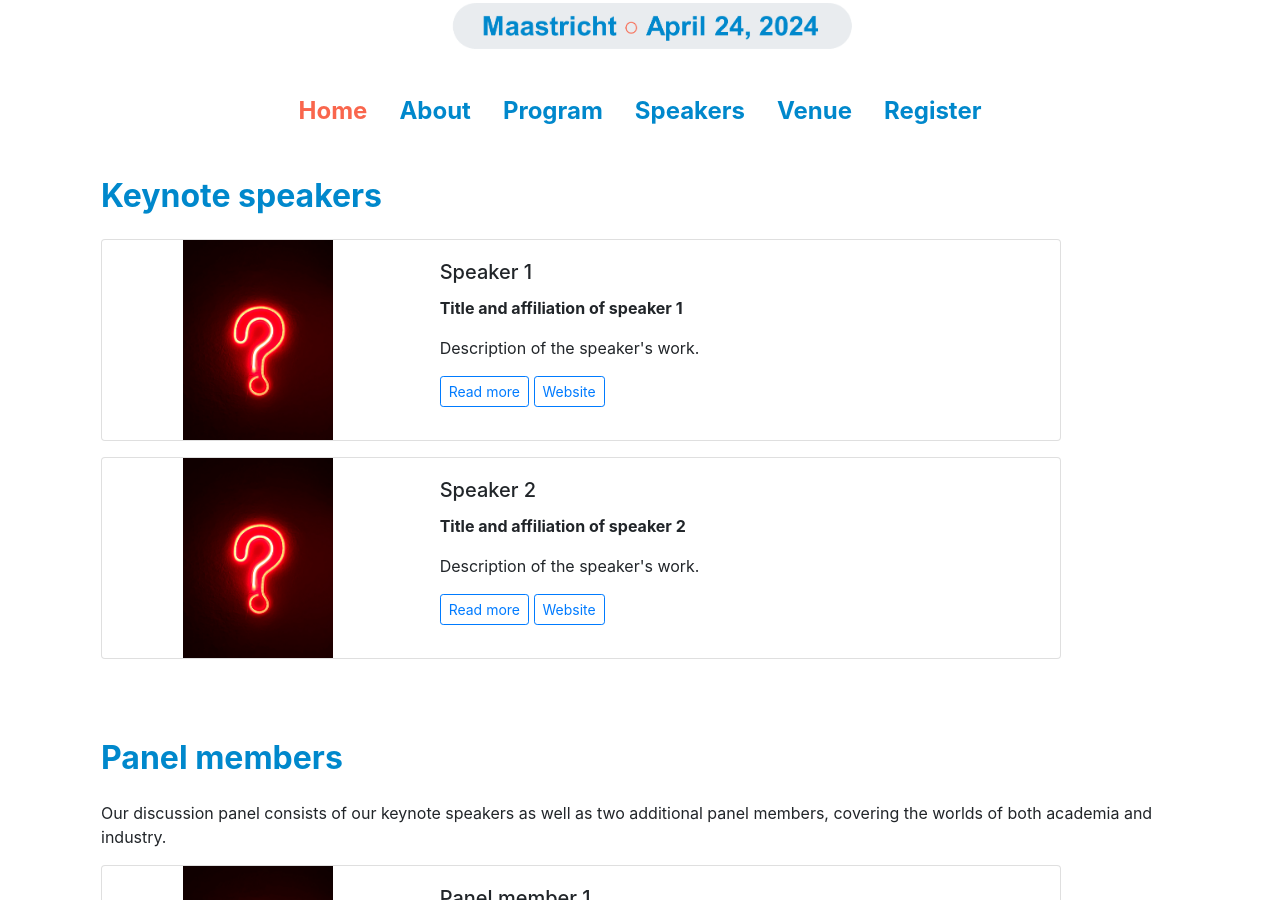
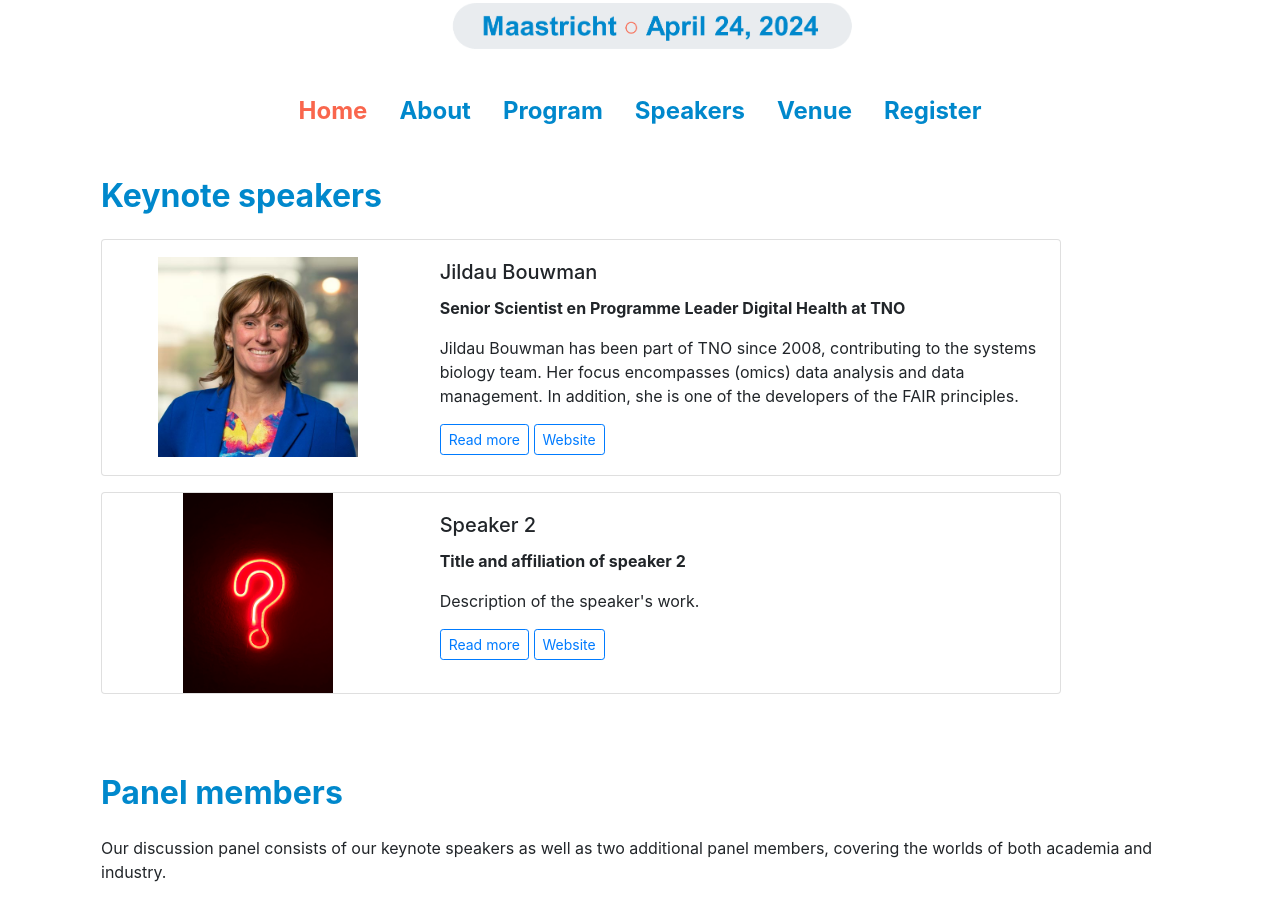
Before and after one commit to bytemal/bytemal-2024, a Jekyll site: the page built from _pages/speakers.md, in a window 1280 px wide and 900 px high, scrolled down 404 px. Built offline with Jekyll 4.4.1, drawn with Linux system fonts in a browser that asks for light colours; nearby versions of some CDN libraries.

Commit message:
add speaker

```diff
--- a/_pages/speakers.md
+++ b/_pages/speakers.md
@@ -13,11 +13,12 @@ layout:    default
     </div>
     <div class="col-md-8">
       <div class="card-body">
-        <h5 class="card-title">Speaker 1</h5>
-        <p class="card-text font-weight-bold">Title and affiliation of speaker 1</p>
-        <p class="card-text">Description of the speaker's work.</p>
+        <h5 class="card-title">Jildau Bouwman</h5>
+        <p class="card-text font-weight-bold">Senior Scientist en Programme Leader Digital Health at TNO</p>
+        <p class="card-text">Jildau Bouwman has been part of TNO since 2008, contributing to the systems biology team. Her focus encompasses (omics) data analysis and data management.
+        In addition, she is one of the developers of the FAIR principles.</p>
         <button type="button" class="btn btn-outline-primary btn-sm" data-toggle="modal" data-target="#speaker1Modal">Read more</button>
-        <button type="button" class="btn btn-outline-primary btn-sm"><a href="linktowebsite">Website</a></button>
+        <button type="button" class="btn btn-outline-primary btn-sm"><a href="https://www.tno.nl/en/about-tno/our-people/jildau-bouwman/">Website</a></button>
       </div>
     </div>
   </div>
```
Also changed, not shown: images/Speakers/speaker1.jpg.
